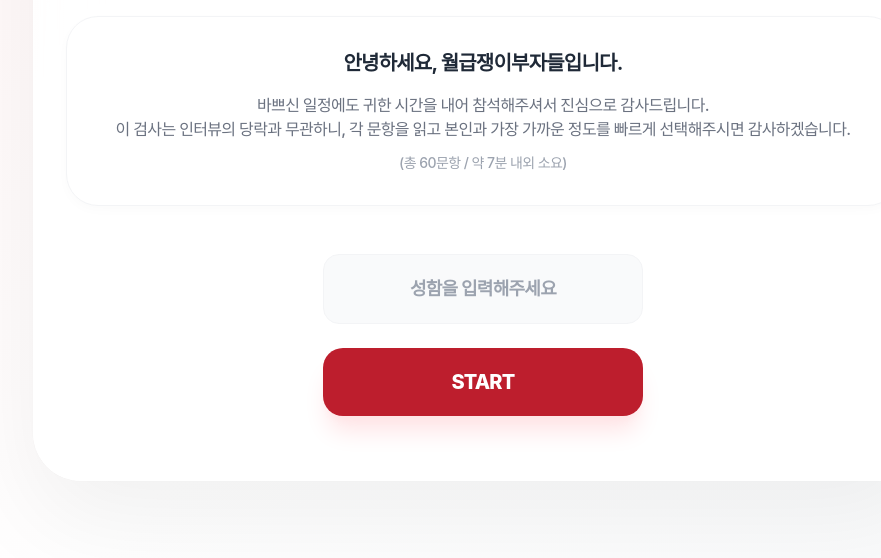
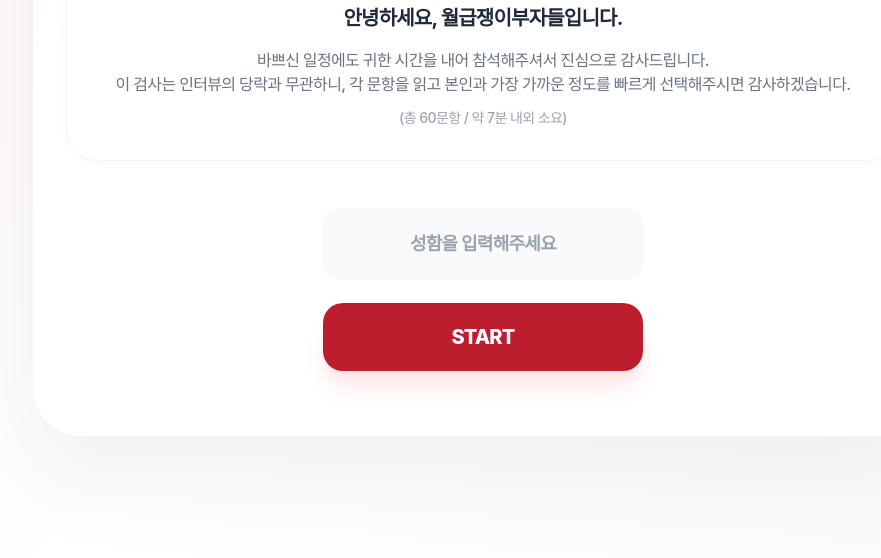
Before and after one commit to sia-debug/-, a website: page survey-app/index.html in a window 1280 px wide. Shown: the part 242-800 px from the top of the page, without its empty margins (157-1038 px from the left). Drawn offline with nearby package versions, Linux system fonts and the light colour scheme; a web font is replaced by a local one.

Commit message:
fix: 설문지 위치 상향 조정 및 레이아웃 최적화

```diff
--- a/survey-app/index.html
+++ b/survey-app/index.html
@@ -44,7 +44,7 @@
             -webkit-backdrop-filter: blur(30px);
             border-radius: 3rem;
             box-shadow: 0 40px 100px rgba(0, 0, 0, 0.06), 0 0 1px rgba(0, 0, 0, 0.1);
-            max-width: 900px; width: 94%; margin: auto;
+            max-width: 900px; width: 94%; margin: 2vh auto auto;
             border: 1px solid rgba(255, 255, 255, 0.7);
             max-height: 92vh; display: flex; flex-direction: column; overflow: hidden;
         }
```
